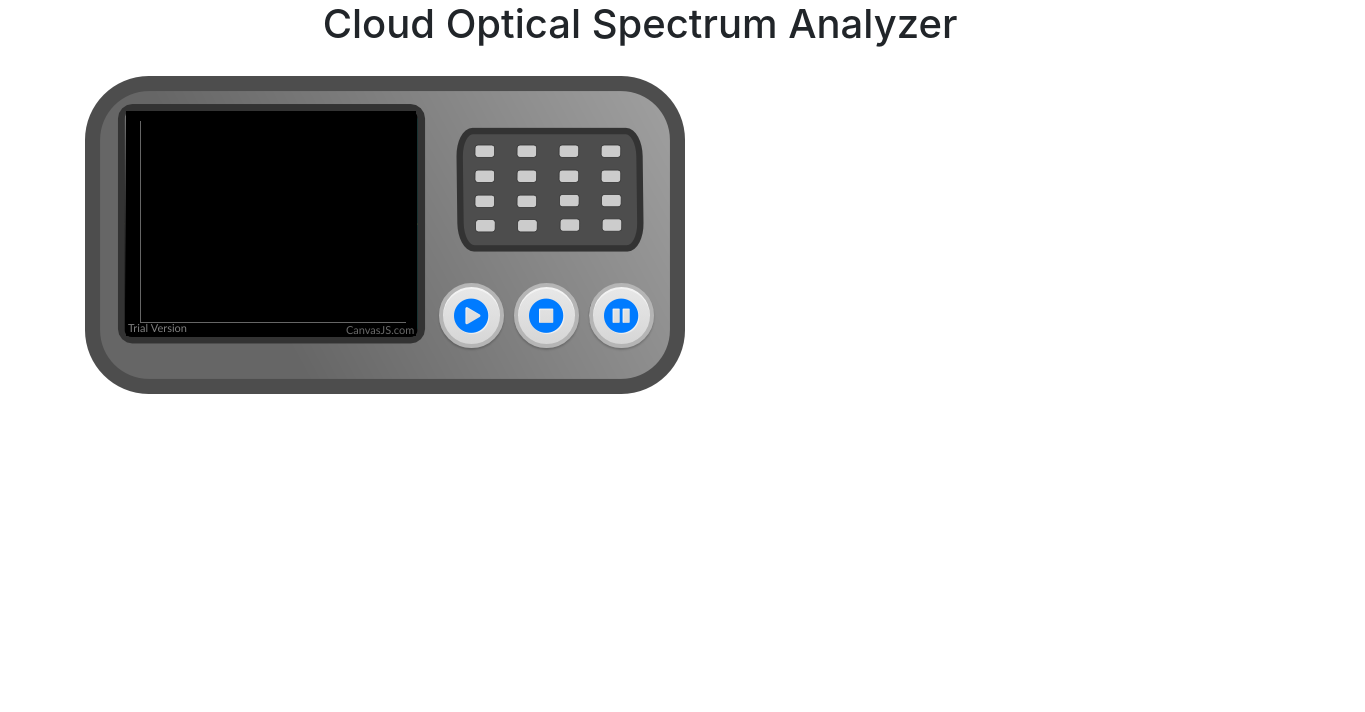
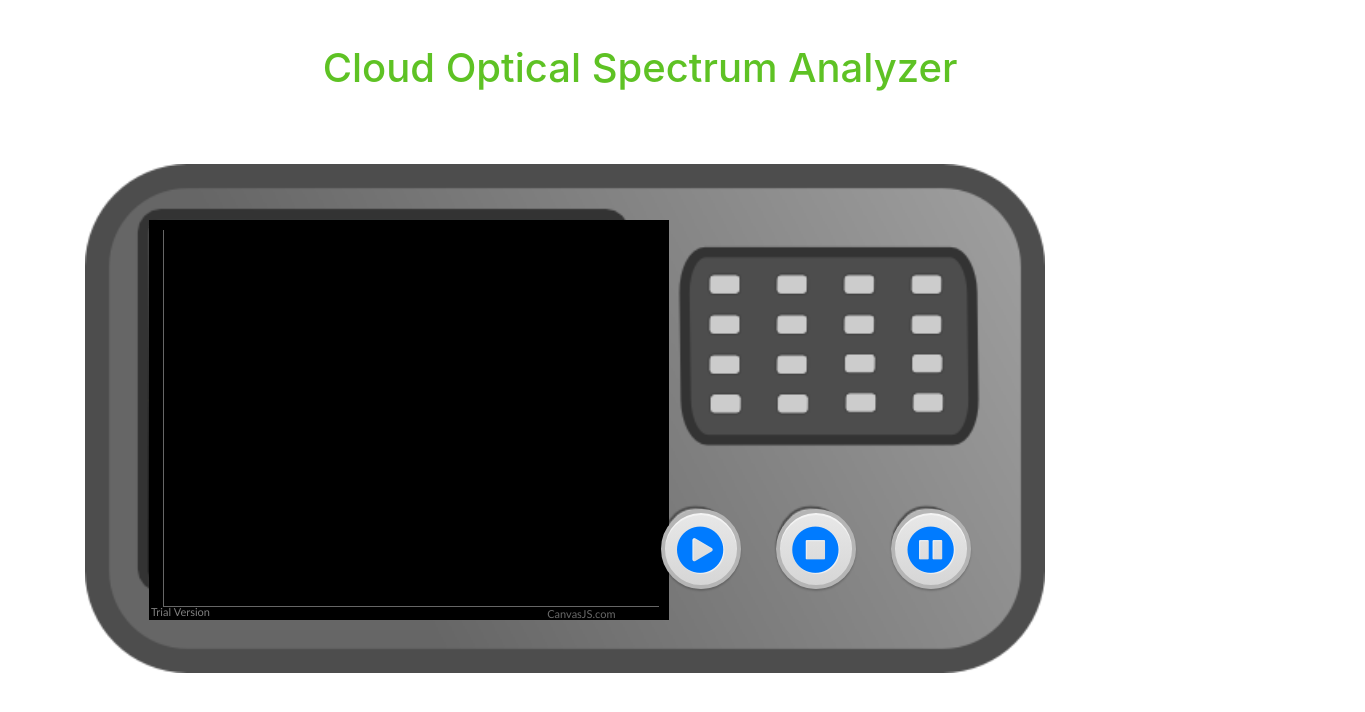
Before and after one commit to ishpreet-singh/osa-flask, a React (Create React App) app: page / in a window 1280 px wide. Shown: the top 712 px of the page, 1365 px wide, since content can reach past the window. Built offline with nearby package versions, Linux system fonts and the light colour scheme.

Commit message:
Css Updated

```diff
--- a/src/App.css
+++ b/src/App.css
@@ -1,10 +1,17 @@
 .my_text_center {
   text-align: center;
+  margin-top: 4%;
+  color: rgb(94, 194, 36);
 }
 
 .base {
   position: absolute;
-  margin-top: 20px;
+  margin-top: 5%;
+  width: 100%;
+}
+
+.img-fluid {
+  width: 75%;
 }
 
 .overlapping_div {
@@ -12,23 +19,23 @@
   background-color: black;
   border-radius: 2%;
   top: 11%;
-  left: 6.8%;
+  left: 5%;
   color: white;
-  width: 48.4%;
+  width: 36.6%;
   height: 71%;
 }
 
 .my_btn .fa {
   /*Button itself*/
   position: absolute;
-  width: 65px;
-  height: 65px;
-  padding-left: 11px;
-  padding-top: 9px;
+  width: 80px;
+  height: 80px;
+  padding-left: 12px;
+  padding-top: 10px;
   vertical-align: middle;
   border-radius: 50%;
-  font-size: 40px;
-  background-image: -webkit-linear-gradient(#e8e8e8 0%, #d6d6d6 100%);
+  font-size: 54px;
+  background-image: -webkit-linear-gradient(#e8e8e8 0%, #2ed429 100%);
   background-image: linear-gradient(#e8e8e8 0%, #d6d6d6 100%);
   text-shadow: 1px 1px 1px rgba(255, 255, 255, 0.66);
   box-shadow: inset 0 2px 0 rgba(255, 255, 255, 0.5), 0 2px 2px rgba(0, 0, 0, 0.19);
@@ -44,16 +51,16 @@
 }
 
 .my_btn_start {
-  left: 59%;
-  top: 65%;
+  left: 45%;
+  top: 67.8%;
 }
 
 .my_btn_stop {
-  left: 71.5%;
-  top: 65%;
+  left: 54%;
+  top: 67.8%;
 }
 
 .my_btn_single {
-  left: 84%;
-  top: 65%;
+  left: 63%;
+  top: 67.8%;
 }
--- a/src/App.js
+++ b/src/App.js
@@ -35,7 +35,9 @@ class App extends Component {
     }
 
     componentDidMount() {
-        // setInterval(this.onStartClick, updateInterval);
+        // const doc = document.getElementById("chartContainer");
+        // console.log(doc.height);
+        // updateIntervalNum = setInterval(this.updateDataPoints, updateInterval);
     }
 
     clearChart() {
@@ -45,28 +47,28 @@ class App extends Component {
     }
 
     updateDataPoints() {
-        return;
-        if (!this.state.active) {
-            this.clearChart();
-            return;
-        }
-        let arr = [];
-        let dps = this.chart.options.data[0].dataPoints.slice();
-        if (dataPoints.length <= screenPoints) return;
-
-        let shiftSize = Math.floor(screenPoints / 2);
-        shiftSize = 40;
-        arr = dps.slice(shiftSize);
-        if (sliceCount == 0) {
-            dataPoints = dataPoints.slice(shiftSize)
-        }
-        dataPoints = dataPoints.slice(shiftSize)
-        arr = arr.concat(dataPoints.slice(0, shiftSize))
-        sliceCount++;
-
-        let options = this.chart.options;
-        options.data[0].dataPoints = arr;
-        this.chart.render();
+        if(!this.state.active)  return;
+        console.log("I am called");
+        fetch('/cmd/TRACE').then(res => res.json()).then((d) => {
+            try {
+                if(!this.state.active)  return;
+                let text = d.data;
+                // text = text.slice(2);
+                text = text.slice(2, text.length - 1);
+                let data = JSON.parse(text);
+                let num = Math.random() * (100 - 50) + 50;
+                this.state.xArr = data.xdata.slice(num);
+                this.state.yArr = data.ydata.slice(num);
+                // this.state.xArr = data.xdata.slice();
+                // this.state.yArr = data.ydata.slice();
+                this.state.active = true;
+                this.renderChart();
+            } catch {
+                this.reset();
+            }
+        }, () => {
+            this.reset();
+        });
     }
 
     toggleState() {
@@ -94,32 +96,17 @@ class App extends Component {
     }
 
     onStartClick() {
-        fetch('/cmd/TRACE').then(res => res.json()).then((d) => {
-            try {
-                let text = d.data;
-                // text = text.slice(2);
-                text = text.slice(2, text.length - 1);
-                let data = JSON.parse(text);
-                let num = Math.random() * (200 - 50) + 50;
-                this.state.xArr = data.xdata.slice(num);
-                this.state.yArr = data.ydata.slice(num);
-                // this.state.xArr = data.xdata.slice();
-                // this.state.yArr = data.ydata.slice();
-                this.state.active = true;
-                this.renderChart();
-            } catch {
-                this.reset();
-            }
-        }, () => {
-            this.reset();
-        });
+        this.state.active = true;
+        updateIntervalNum = setInterval(this.updateDataPoints, updateInterval);
+        this.updateDataPoints();
     }
 
     onStopClick() {
-        fetch('/cmd/STOP').then(res => res.json()).then((d) => {
-            console.log("Stop Clicked");
-            this.reset();
-        });
+        this.reset();
+        // fetch('/cmd/STOP').then(res => res.json()).then((d) => {
+        //     console.log("Stop Clicked");
+        //     this.reset();
+        // });
     }
 
     getTrace() {
@@ -127,20 +114,36 @@ class App extends Component {
     }
 
     onSingleClick() {
+        try {
+            let num = 20;
+            this.state.xArr = this.state.xArr.slice(num);
+            this.state.yArr = this.state.yArr.slice(num);
+            this.state.active = true;
+            clearInterval(updateIntervalNum);
+            this.renderChart();
+        } catch {
+            this.reset();
+        }
         fetch('/cmd/SINGLE').then(res => res.json()).then((d) => console.log(d))
     }
 
     render() {
 
+        const doc = document.getElementById("chartContainer");
+
         let options = {
             backgroundColor: "black",
             zoomEnabled: true,
-            height: 225,
-            width: 290,
+            height: 400,
+            width: 520,
             animationEnabled: false,
+            axisX: {
+                labelFontColor: "green"
+            },
             axisY: {
                 includeZero: false,
                 gridThickness: 0,
+                labelFontColor: "green"
             },
             data: [{
                 type: "line",
@@ -163,20 +166,16 @@ class App extends Component {
                             />
                         </div>
                         <a href="#" className="my_btn" onClick={this.onStartClick}>
-                            <i className="fa fa-play-circle my_btn_start"></i>
+                            <i className="fa fa-play-circle my_btn_start" title="Start"></i>
                         </a>
                         <a href="#" className="my_btn" onClick={this.onStopClick}>
-                            <i className="fa fa-stop-circle my_btn_stop"></i>
+                            <i className="fa fa-stop-circle my_btn_stop" title="Stop"></i>
                         </a>
                         <a href="#" className="my_btn" onClick={this.onSingleClick}>
-                            <i className="fa fa-pause-circle my_btn_single"></i>
+                            <i className="fa fa-pause-circle my_btn_single" title="Single"></i>
                         </a>
                     </div>
                 </div>
-                {/* <Button variant="success" size="lg" onClick={() => !this.state.active && this.toggleState()} >Start</Button>{' '}
-                <Button variant="danger" size="lg" onClick={() => this.state.active && this.toggleState()} >Stop</Button>{' '}
-                <Button variant="danger" size="lg" onClick={() => this.state.active && this.reset()} >Reset</Button>{' '}
-                <Button variant="warning" size="lg">Single</Button>{' '} */}
             </div>
         );
     }
```
